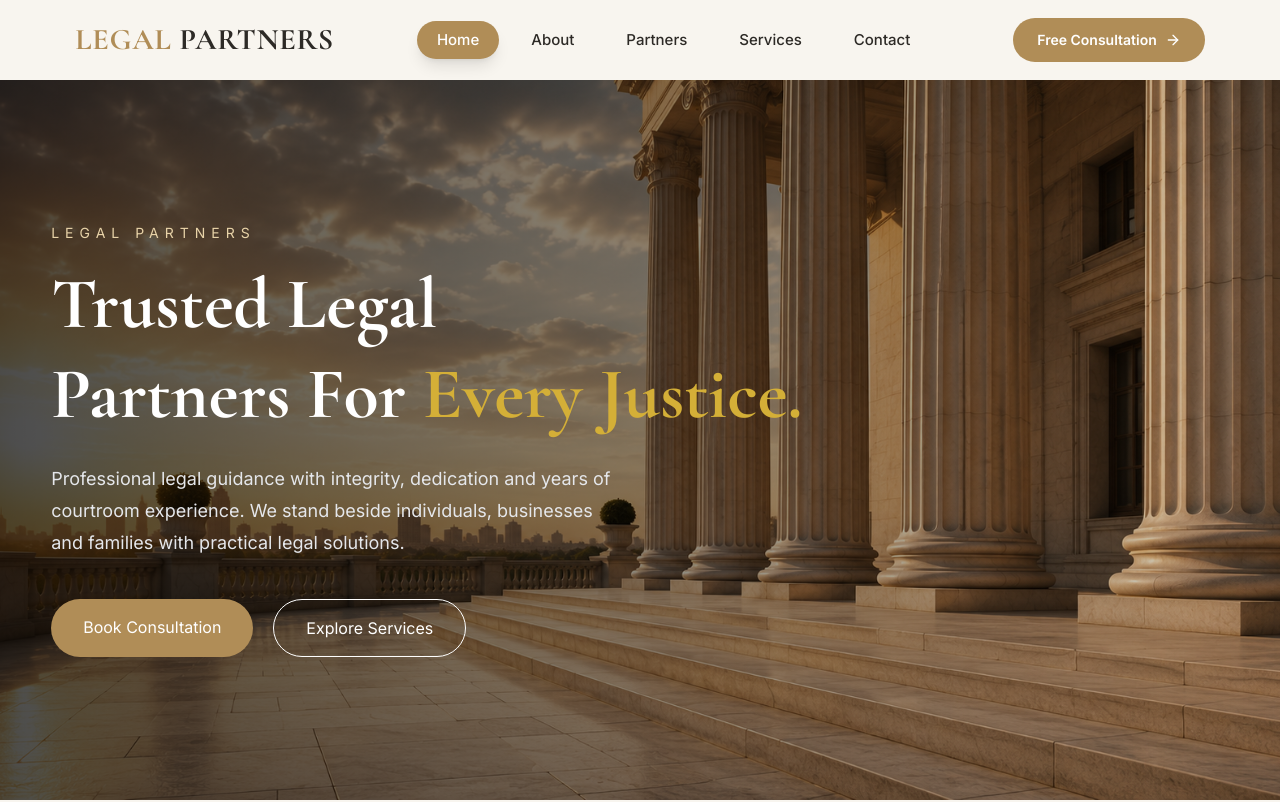
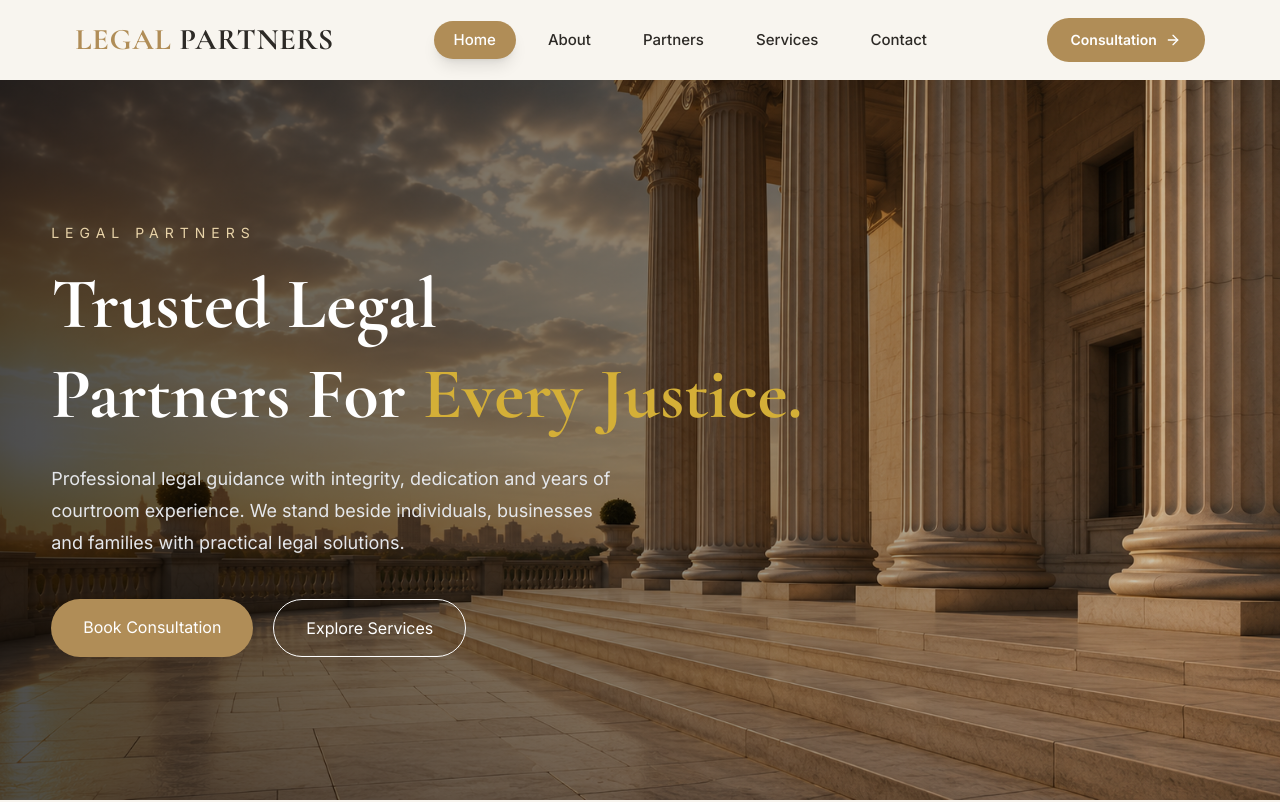
Before and after one commit to nitishbainslaa/lp-law-india, a Next.js app: page / in a window 1280 px wide. Shown: the top 802 px of the page. Built offline with nearby package versions, Linux system fonts and the light colour scheme.

Commit message:
Update Navbar.tsx

```diff
--- a/src/components/Navbar.tsx
+++ b/src/components/Navbar.tsx
@@ -121,7 +121,7 @@ export default function Navbar() {
             className="group inline-flex items-center gap-2 rounded-full bg-[#B08D57] px-6 py-3 text-sm font-semibold text-white transition-all duration-300 hover:bg-[#9A7848]"
           >
 
-            Free Consultation
+            Consultation
 
             <ArrowRight
               size={16}
```
